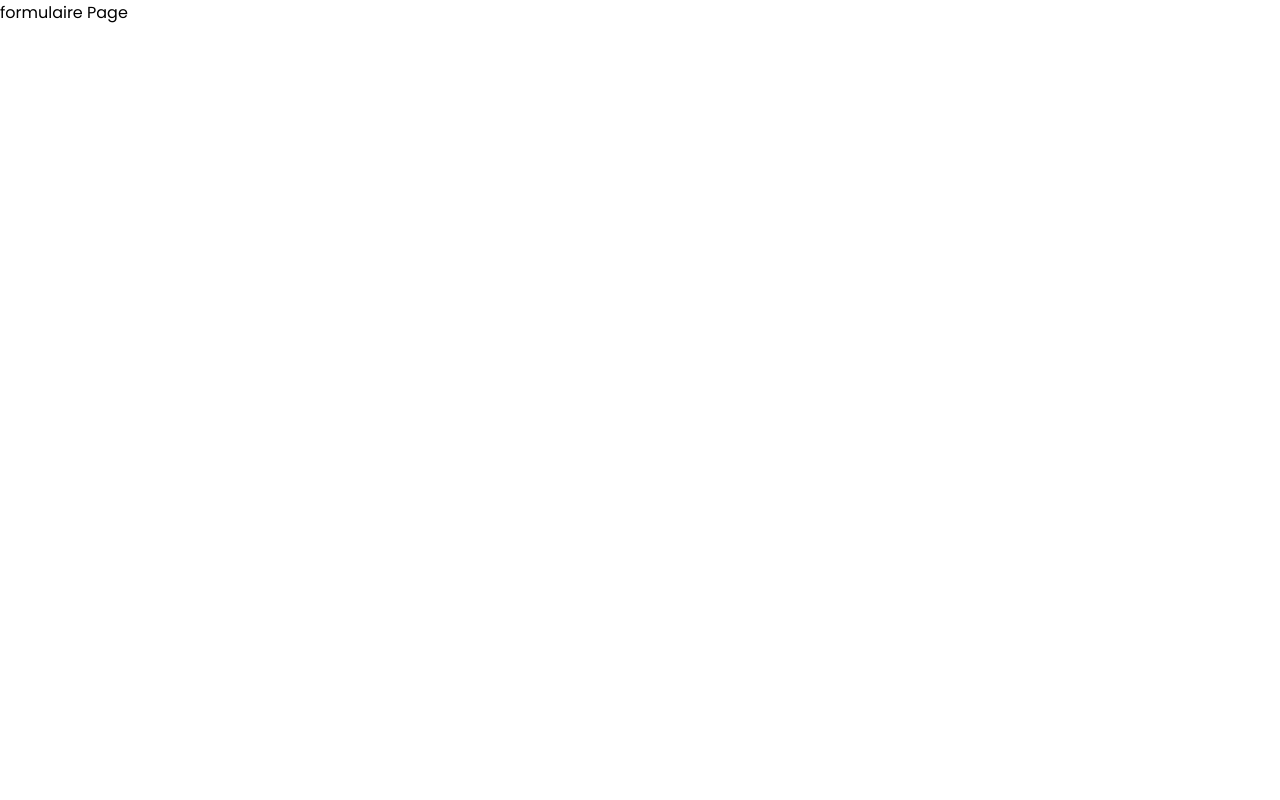
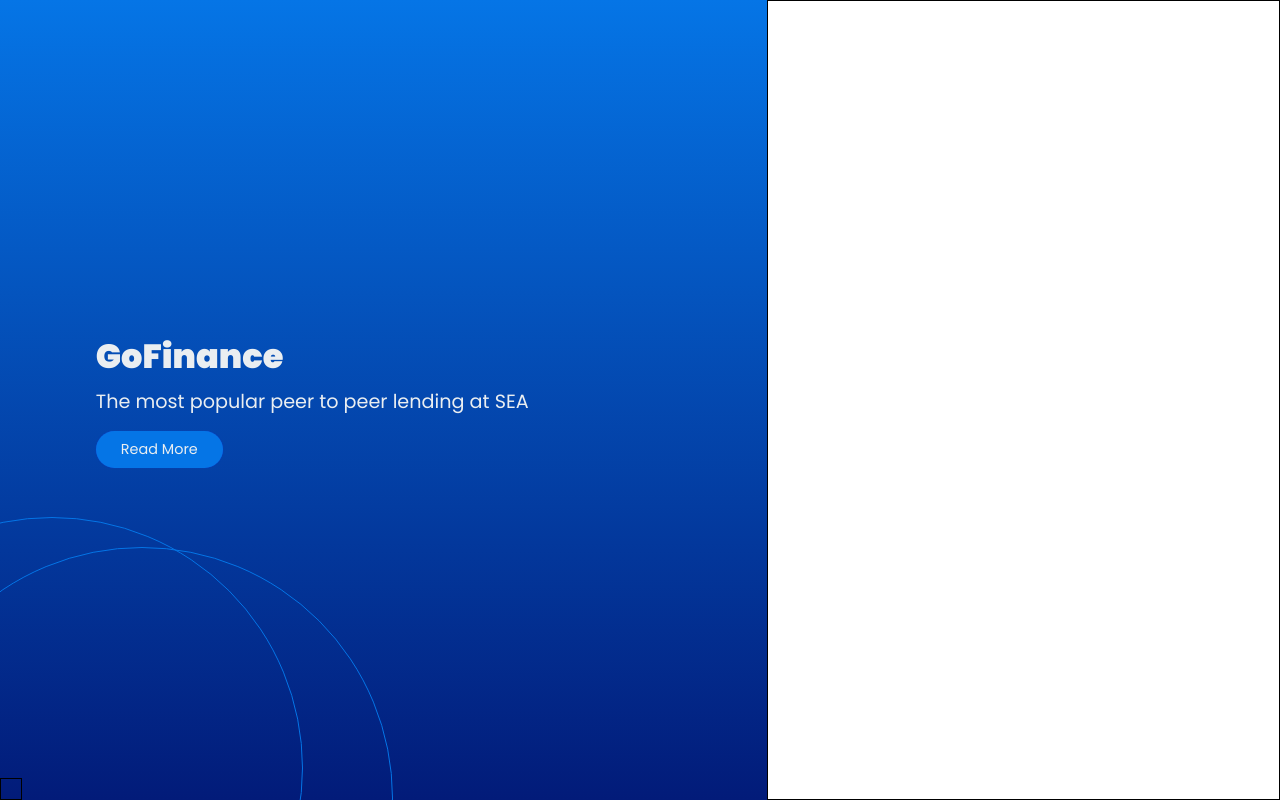
Before and after one commit to ERuvinga/veuilleurs-du-web-test, a React (Create React App) app: page / in a window 1280 px wide. Built offline with nearby package versions, Linux system fonts and the light colour scheme.

Commit message:
styling first part of formPage

```diff
--- a/public/index.html
+++ b/public/index.html
@@ -9,7 +9,7 @@
             name="description"
             content="Web site created using create-react-app for testing level "
         />
-        <title>React App</title>
+        <title>GoFinance</title>
     </head>
     <body>
         <noscript>You need to enable JavaScript to run this app.</noscript>
--- /dev/null
+++ b/src/Style/styleFormPage.css
@@ -0,0 +1,88 @@
+/*style of formpage*/
+.containerForm {
+    width: 100%;
+    height: 100vh;
+    display: flex;
+}
+
+/*presentation side*/
+.containerForm .presentation {
+    width: 60%;
+    background: linear-gradient(to top, #021b79, #0575e6);
+    display: flex;
+    align-items: center;
+    justify-content: center;
+}
+
+.containerForm .presentation .containerPresentation {
+    position: relative;
+    width: 75%;
+    display: flex;
+    flex-direction: column;
+    gap: 5px;
+}
+
+.containerForm .presentation h1 {
+    margin: 0;
+    padding: 0;
+    font-family: poppinBlack;
+    color: #eaeef1;
+    font-size: 2.1em;
+}
+
+.containerForm .presentation span {
+    color: #eaeef1;
+    font-size: 1.2em;
+}
+
+.containerForm .presentation .linkBtn {
+    margin-top: 10px;
+    text-decoration: none;
+    color: #eaeef1;
+    font-size: 0.9em;
+    padding: 8px 25px;
+    background-color: #0575e6;
+    border: #0575e6;
+    border-radius: 20px;
+    box-shadow: 0 0 1px 0 #143dd3;
+
+    text-align: center;
+    width: 90px;
+    width: fit-content;
+}
+
+/*Illustrations*/
+.containerForm .presentation .illustration {
+    position: fixed;
+    bottom: 0;
+    left: 0;
+    padding: 10px;
+    display: flex;
+}
+
+.containerForm .presentation .illustration .circles {
+    width: 0;
+    height: 0;
+    padding: 250px;
+    border: solid 1px #0575e6;
+    border-radius: 50%;
+}
+.containerForm .presentation .illustration .cr1 {
+    position: absolute;
+    left: -200px;
+    bottom: -220px;
+}
+
+.containerForm .presentation .illustration .cr2 {
+    position: absolute;
+    bottom: -250px;
+    left: -110px;
+}
+
+/*formular side*/
+.containerForm .formDatas {
+    width: 40%;
+    display: flex;
+    align-items: center;
+    justify-content: center;
+}
--- a/src/pages/form/index.jsx
+++ b/src/pages/form/index.jsx
@@ -1,7 +1,25 @@
 // page for formular
 import React from 'react';
+import '../../Style/styleFormPage.css';
 const FormPage = () => {
-    return <div>formulaire Page</div>;
+    return (
+        <main className="containerForm">
+            <section className="presentation">
+                <div className="containerPresentation">
+                    <h1>GoFinance</h1>
+                    <span>The most popular peer to peer lending at SEA</span>
+                    <a href="#" className="linkBtn">
+                        Read More
+                    </a>
+                </div>
+                <div className="border illustration">
+                    <div className="circles cr1"></div>
+                    <div className="circles cr2"></div>
+                </div>
+            </section>
+            <section className="border formDatas"></section>
+        </main>
+    );
 };
 
 export default FormPage;
```
